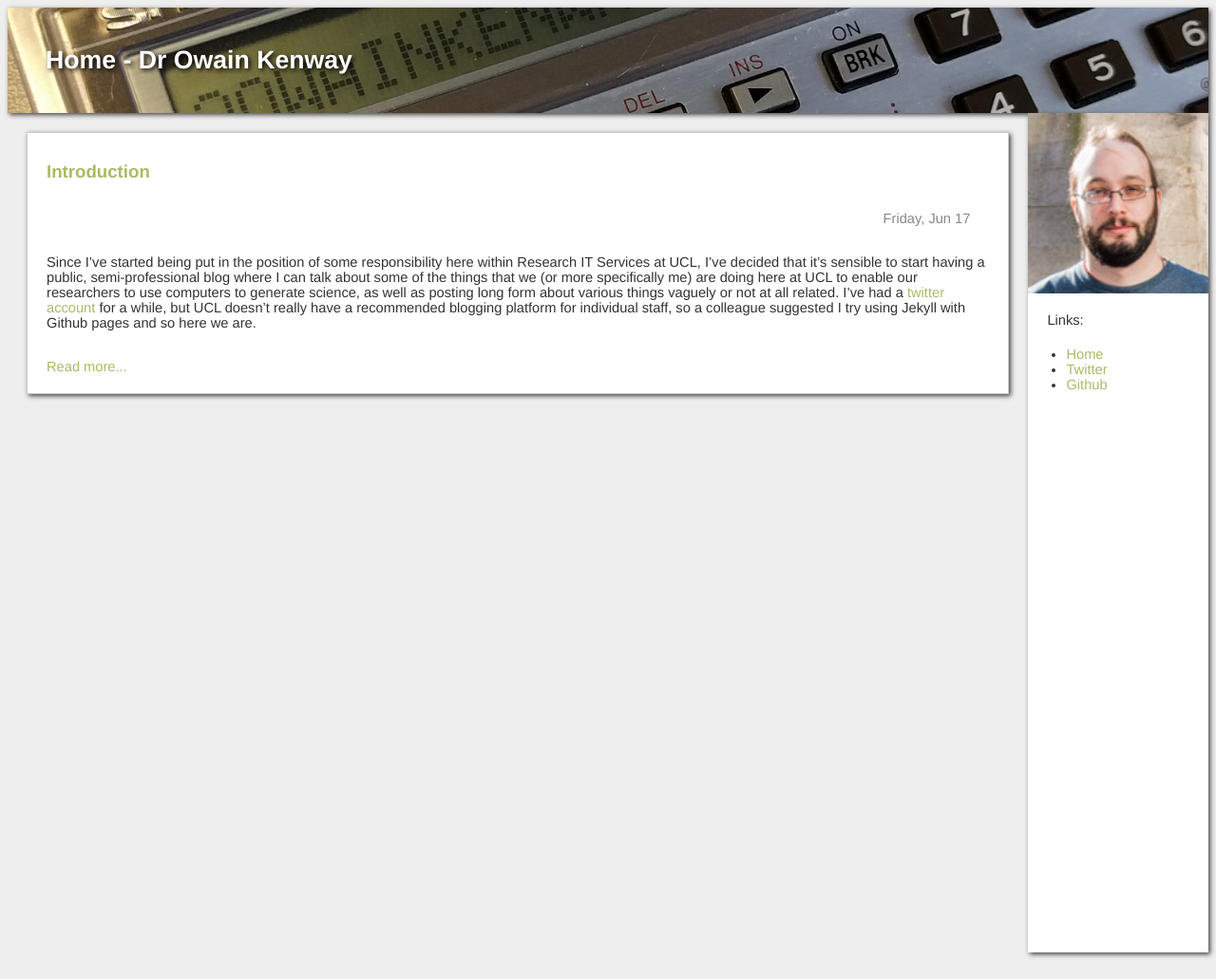
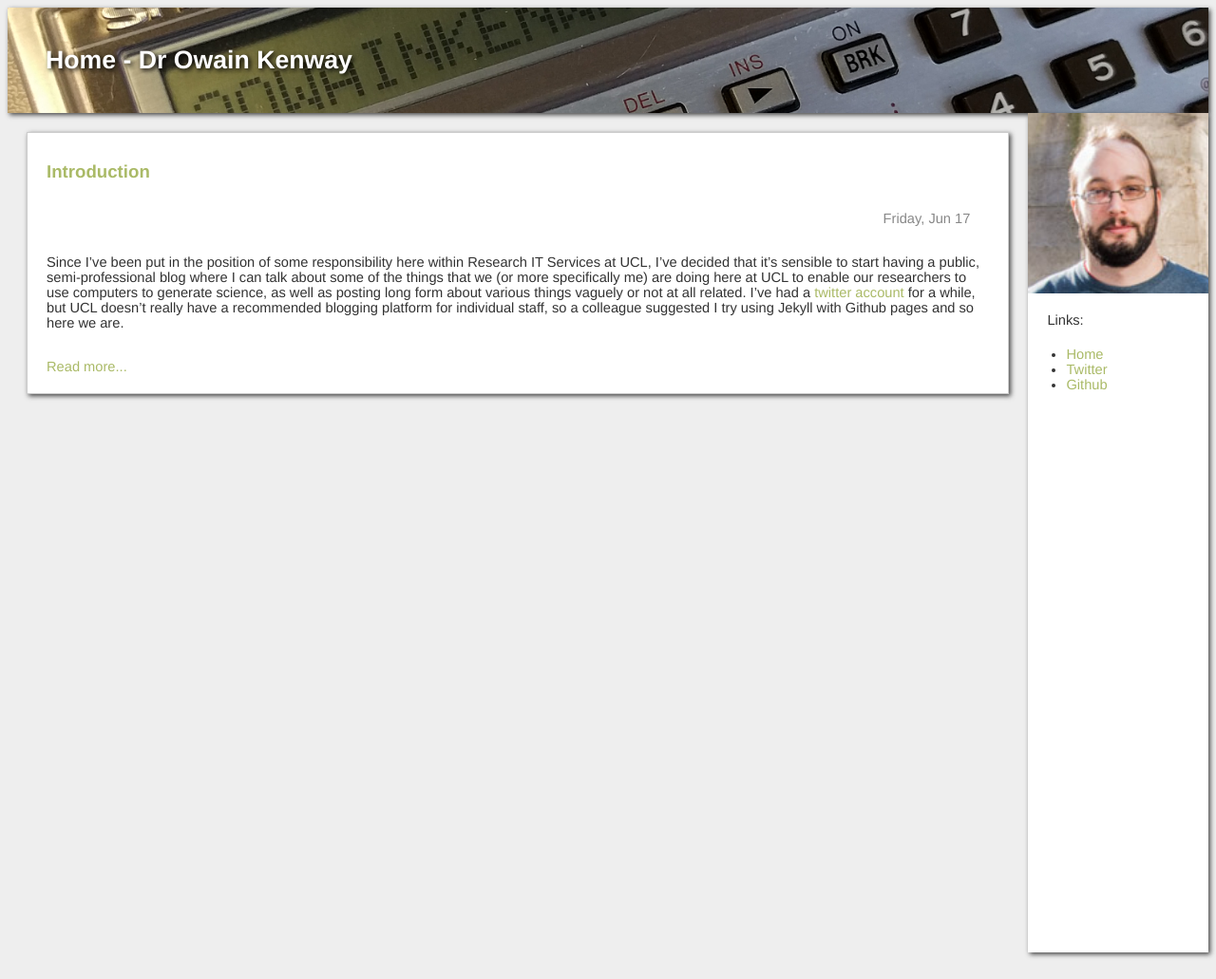
Before and after one commit to owainkenwayucl/owainkenwayucl.github.io, a Jekyll site: the page built from index.md, in a window 1280 px wide. Shown: the whole page at 95% size. Built offline with Jekyll 4.4.1, drawn with Linux system fonts in a browser that asks for light colours.

Commit message:
Spelling.

```diff
--- a/_posts/2016-06-17-TheBeginning.md
+++ b/_posts/2016-06-17-TheBeginning.md
@@ -3,7 +3,7 @@ layout: post
 title: Introduction
 ---
 
-Since I've started being put in the position of some responsibility here within Research IT Services at UCL, I've decided that it's sensible to start having a public, semi-professional blog where I can talk about some of the things that we (or more specifically me) are doing here at UCL to enable our researchers to use computers to generate science, as well as posting long form about various things vaguely or not at all related.  I've had a [twitter account](https://twitter.com/owainkenway) for a while, but UCL doesn't really have a recommended blogging platform for individual staff, so a colleague suggested I try using Jekyll with Github pages and so here we are.
+Since I've been put in the position of some responsibility here within Research IT Services at UCL, I've decided that it's sensible to start having a public, semi-professional blog where I can talk about some of the things that we (or more specifically me) are doing here at UCL to enable our researchers to use computers to generate science, as well as posting long form about various things vaguely or not at all related.  I've had a [twitter account](https://twitter.com/owainkenway) for a while, but UCL doesn't really have a recommended blogging platform for individual staff, so a colleague suggested I try using Jekyll with Github pages and so here we are.
 
 ![Me describing how big HPC is.](/images/meee.png)
 
```
Also changed, not shown: other parts of _posts/2016-06-17-TheBeginning.md (+1 -1 lines).
